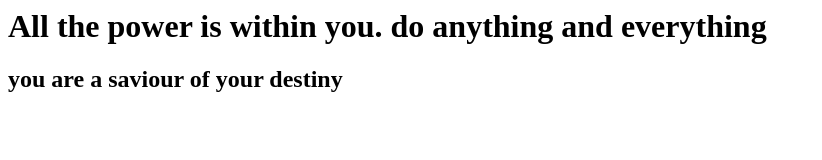
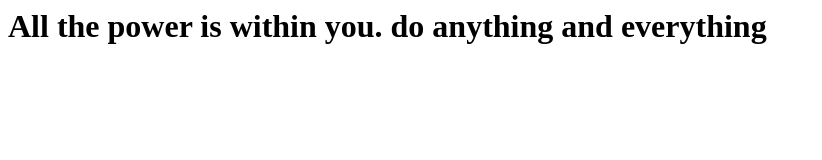
Before and after one commit to chiragparihar/firstGitRepo, a plain HTML site: page index.html in a window 1280 px wide. Shown: the whole page, without its empty margins (0-822 px from the left). Drawn offline with Linux system fonts and the light colour scheme.

Commit message:
Revert "added 2nd quote"
This reverts commit ce4bfeb496626bceda319636c930be3bc5997c1c.

```diff
--- a/index.html
+++ b/index.html
@@ -1,6 +1,5 @@
 <html>
 <body>
 <h1>All the power is within you. do anything and everything</h1>
-<h2>you are a saviour of your destiny</h2>
 </body>
 </html>
```
